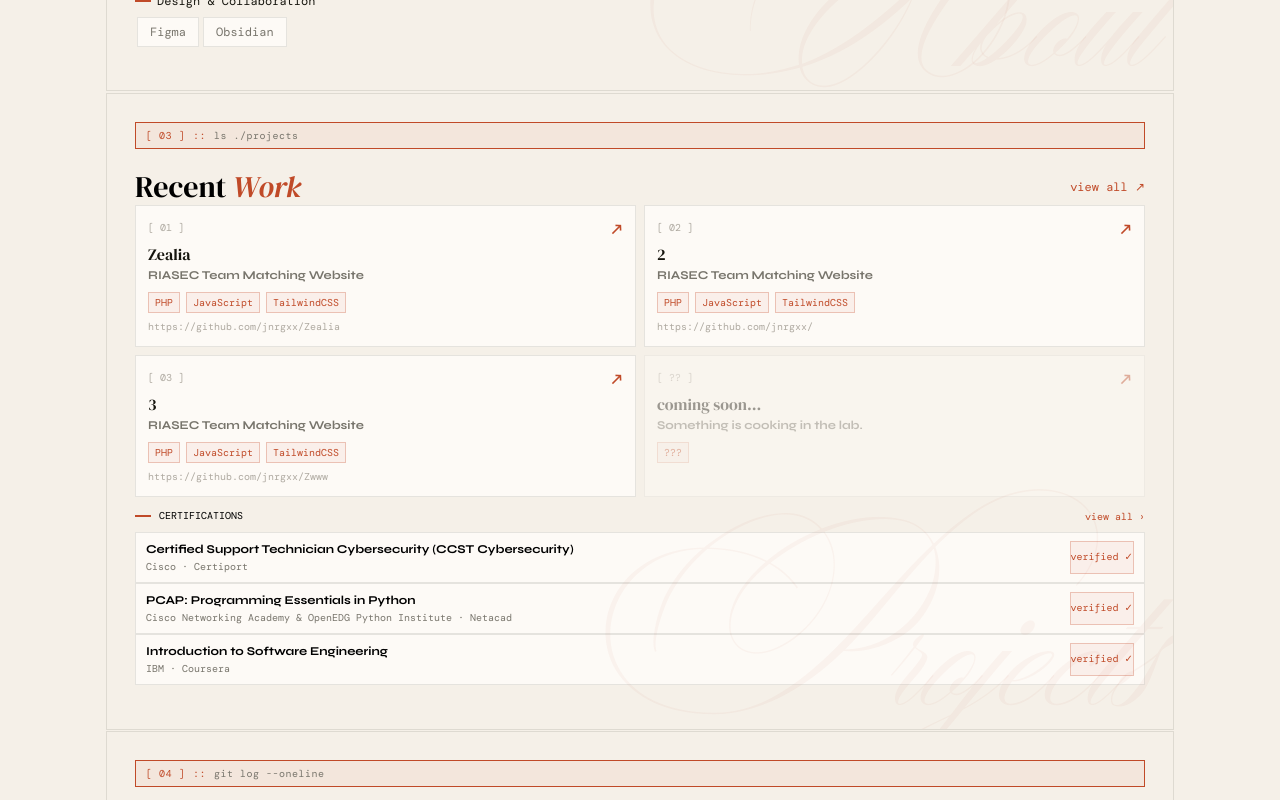
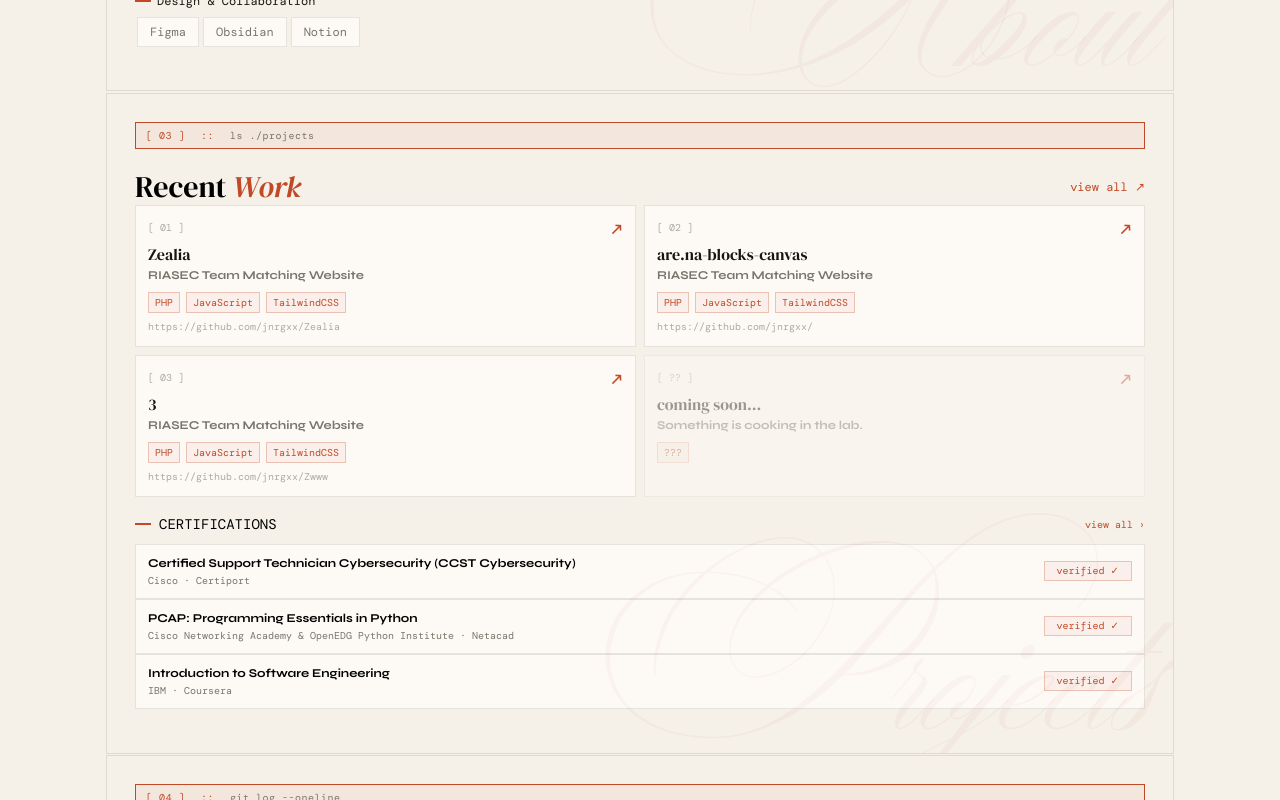
Before and after one commit to jnrgxx/portfolio, a React app: page / in a window 1280 px wide. Shown: the part 1120-1920 px from the top of the page. Built offline with nearby package versions, Linux system fonts and the light colour scheme; no server answers; the HTML template or start-up script is replaced by a standard one.

Commit message:
style: adjust flex properties and spacing in various sections; update tech stack in About section and project details in Projects section for improved layout and clarity

```diff
--- a/src/Sections/About.tsx
+++ b/src/Sections/About.tsx
@@ -13,12 +13,12 @@ export default function About() {
         {category: "Web & Backend", tech: ["ReactJS", "Laravel", "REST APIs", "MySQL", "PostgreSQL"]},
         {category: "Testing & DevOps", tech: ["JMeter", "Katalon Studio", "Postman", "Git", "GitHub", "Docker"]},
         {category: "Cloud & Platforms", tech: ["Microsoft Azure", "Linux"]},
-        {category: "Design & Collaboration", tech: ["Figma", "Obsidian"]},
+        {category: "Design & Collaboration", tech: ["Figma", "Obsidian", "Notion"]},
     ];
 
     return (
         <section className="overflow-hidden relative flex flex-col h-hero-height border border-bd bg-cr p-section-pad">
-             <div className="tracking-wider border-[0.5px] border-acc py-[5px] px-[10px] mb-5 flex gap-2 font-dm-mono text-xxs text-muted bg-abg">
+             <div className="tracking-wider border-[0.5px] border-acc py-[5px] px-[10px] mb-5 flex gap-4 font-dm-mono text-xxs text-muted bg-abg">
                 <p className="text-acc font-med">[ 02 ]</p>
                 <span className="text-acc">::</span>
                 cat about.md
--- a/src/Sections/Connect.tsx
+++ b/src/Sections/Connect.tsx
@@ -2,7 +2,7 @@ export default function Connect() {
 
     return (
         <section className="overflow-hidden relative flex flex-col h-hero-height border border-bd bg-cr p-section-pad">
-             <div className="tracking-wider border-[0.5px] border-acc py-[5px] px-[10px] flex gap-2 font-dm-mono text-xxs text-muted bg-abg">
+             <div className="tracking-wider border-[0.5px] border-acc py-[5px] px-[10px] flex gap-4 font-dm-mono text-xxs text-muted bg-abg">
                 <p className="text-acc font-med">[ 05 ]</p>
                 <span className="text-acc">::</span>
                 establish connection
--- a/src/Sections/Journey.tsx
+++ b/src/Sections/Journey.tsx
@@ -2,7 +2,7 @@ export default function Journey() {
 
     return (
         <section className="overflow-hidden relative flex flex-col h-hero-height border border-bd bg-cr p-section-pad">
-             <div className="tracking-wider border-[0.5px] border-acc py-[5px] px-[10px] flex gap-2 font-dm-mono text-xxs text-muted bg-abg">
+             <div className="tracking-wider border-[0.5px] border-acc py-[5px] px-[10px] flex gap-4 font-dm-mono text-xxs text-muted bg-abg">
                 <p className="text-acc font-med">[ 04 ]</p>
                 <span className="text-acc">::</span>
                 git log --oneline
--- a/src/Sections/Projects.tsx
+++ b/src/Sections/Projects.tsx
@@ -20,7 +20,7 @@ export default function Projects() {
     // Top 4: Projects
     const projects: ProjectStructure[] = [
         {name: "Zealia", desc: "RIASEC Team Matching Website", stack: ["PHP", "JavaScript", "TailwindCSS"], url: "https://github.com/jnrgxx/Zealia"},
-        {name: "2", desc: "RIASEC Team Matching Website", stack: ["PHP", "JavaScript", "TailwindCSS"], url: "https://github.com/jnrgxx/"},
+        {name: "are.na-blocks-canvas", desc: "RIASEC Team Matching Website", stack: ["PHP", "JavaScript", "TailwindCSS"], url: "https://github.com/jnrgxx/"},
         {name: "3", desc: "RIASEC Team Matching Website", stack: ["PHP", "JavaScript", "TailwindCSS"], url: "https://github.com/jnrgxx/Zwww"},
         {name: "coming soon...", desc: "Something is cooking in the lab.", stack: ["???"], url: "#"}
     ]
@@ -29,20 +29,20 @@ export default function Projects() {
 
     const certs: certStructure[] = [
         {name: "Certified Support Technician Cybersecurity (CCST Cybersecurity)", company: "Cisco", source: "Certiport", verified: true, url: "https://www.credly.com/badges/bc2ec00f-6132-4eaf-ab01-6a4c0a89d89c/linked_in_profile"},
-        {name: "PCAP: Programming Essentials in Python", company: "Cisco Networking Academy & OpenEDG Python Institute", source: "Netacad", verified: true, url: "https://www.coursera.org/account/accomplishments/verify/MIOS4AP9U8C6"},
-        {name: "Introduction to Software Engineering", company: "IBM", source: "Coursera", verified: true, url: "https://www.linkedin.com/in/jrogeet/details/certifications/1734626606926/single-media-viewer?type=DOCUMENT&profileId=ACoAAEJd4MEBcNifXTtCX7fSTLw2-bqBBsTXlC0&lipi=urn%3Ali%3Apage%3Ad_flagship3_profile_view_base_certifications_details%3BkUL923axQFCs%2FlHOFgF%2Bxg%3D%3D"},
+        {name: "PCAP: Programming Essentials in Python", company: "Cisco Networking Academy & OpenEDG Python Institute", source: "Netacad", verified: true, url: "https://www.linkedin.com/in/jrogeet/details/certifications/1734626606926/single-media-viewer?type=DOCUMENT&profileId=ACoAAEJd4MEBcNifXTtCX7fSTLw2-bqBBsTXlC0&lipi=urn%3Ali%3Apage%3Ad_flagship3_profile_view_base_certifications_details%3BkUL923axQFCs%2FlHOFgF%2Bxg%3D%3D"},
+        {name: "Introduction to Software Engineering", company: "IBM", source: "Coursera", verified: true, url: "https://www.coursera.org/account/accomplishments/verify/MIOS4AP9U8C6"},
     ]
 
     return (
         <section className="overflow-hidden relative flex flex-col min-h-hero-height border border-bd bg-cr p-section-pad">
-             <div className="mb-5 tracking-wider border-[0.5px] border-acc py-[5px] px-[10px] flex gap-2 font-dm-mono text-xxs text-muted bg-abg">
+             <div className="mb-5 tracking-wider border-[0.5px] border-acc py-[5px] px-[10px] flex gap-4 font-dm-mono text-xxs text-muted bg-abg">
                 <p className="text-acc font-med">[ 03 ]</p>
                 <span className="text-acc">::</span>
                 ls ./projects
              </div>
 
             <div className="mb-4 flex flex-col items-start">
-                <div className="flex flex-col w-full mb-3">
+                <div className="flex flex-col w-full mb-5">
                     <div className="flex justify-between items-center">
                         <h1 className="font-dmserif text-3xl">Recent <em className="text-acc">Work</em></h1>
                         <a href="#" className="text-xs text-acc font-dm-mono">view all ↗</a>
@@ -59,17 +59,22 @@ export default function Projects() {
                                     <span className="text-acc">↗</span>
                                 </div>
 
+                                {/* Project Content */}
                                 <div className="flex flex-col items-start">
+                                    {/* Project Name */}
                                     <h3 className="font-dmserif text-base text-ink">{p.name}</h3>
+                                    {/* Project Description */}
                                     <p className="mb-2 font-syne leading-normal text-xs text-muted">{p.desc}</p>
 
+                                    {/* Stack */}
                                     <div className="flex gap-1.5">
                                         {p.stack.map((tech) =>
                                             <div key={tech} className="text-acc font-dm-mono bg-abg border-[0.5px] border-abr px-1.5 py-0.5 text-xxs">{tech}</div>
                                         )}
                                     </div>
 
-                                    <a href={p.url} className="font-dm-mono text-xxs mt-1.5 text-sub">{p.url !== "#" ? p.url : ""}</a>
+                                    {/* Link */}
+                                    <a href={p.url} target="_blank" className="font-dm-mono text-xxs mt-1.5 text-sub">{p.url !== "#" ? p.url : ""}</a>
 
                                     <div></div>
                                 </div>
@@ -82,10 +87,10 @@ export default function Projects() {
                 <div className="flex w-full flex-col">
 
                     {/* CERTIFICATIONS HEADER */}
-                    <div className=" flex mb-2 justify-between">
+                    <div className=" flex mb-3 justify-between">
                         <div className="flex gap-2 items-center">
                             <span className="w-4 h-0.5 bg-acc inline-block"></span>
-                            <h3 className="font-dm-mono text-xxs font-medium leading-3.5">CERTIFICATIONS</h3>
+                            <h3 className="font-dm-mono text-sm font-medium leading-3.5">CERTIFICATIONS</h3>
                         </div>
 
                         <a href="#" className="font-dm-mono text-xxs text-acc">
@@ -95,14 +100,14 @@ export default function Projects() {
 
                     {/* Certificates */}
                     {certs.map(c =>
-                        <div key={c.url} className="flex justify-between bg-card px-2.5 py-2 border-[0.5px] border-bd mb-0">
+                        <a key={c.url} href={c.url} target="_blank" className="flex justify-between items-center bg-card px-3 py-2.5 border-[0.5px] border-bd mb-0">
                             <div className="flex flex-col items-start">
                                 <h2 className="text-xs">{c.name}</h2>
                                 <span className="font-dm-mono text-muted mt-0.5 text-xxs">{c.company} · {c.source}</span>
                             </div>
 
-                            <div className="leading-none flex items-center font-dm-mono text-xxs text-acc bg-abg border-[0.5px] border-abr">verified ✓</div>
-                        </div>
+                            <div className="h-fit py-1 px-3 leading-none font-dm-mono text-xxs text-acc bg-abg border-[0.5px] border-abr">verified ✓</div>
+                        </a>
                        )}
                 </div>
 
--- a/src/index.css
+++ b/src/index.css
@@ -124,7 +124,6 @@
   text-align: center;
   /* min-height: 100svh; */
   display: flex;
-  flex-direction: column;
   box-sizing: border-box;
   padding: 0 1rem;
   flex: row;
@@ -134,7 +133,6 @@
 
 * {
   box-sizing: border-box;
-
 }
 
 body {
```
